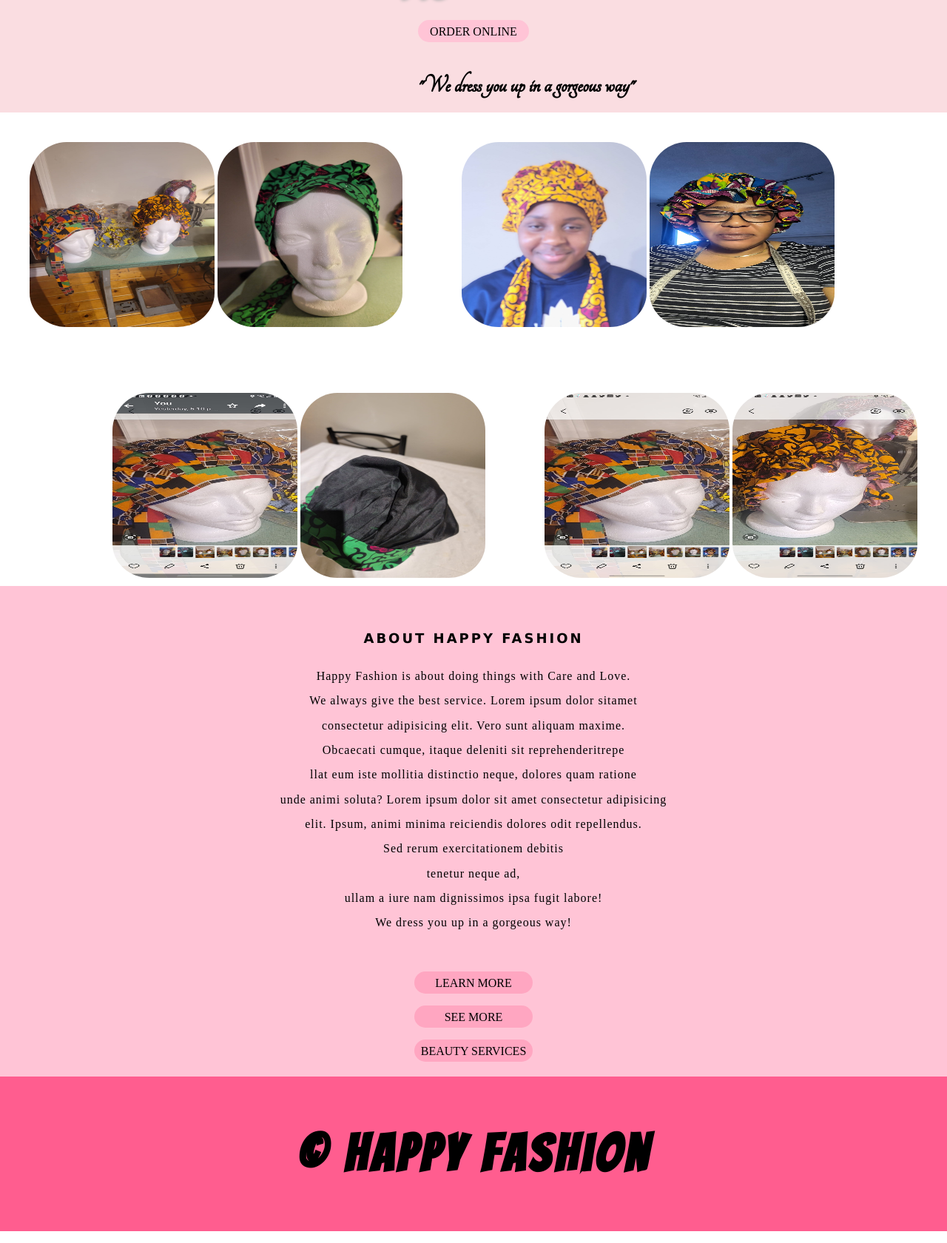
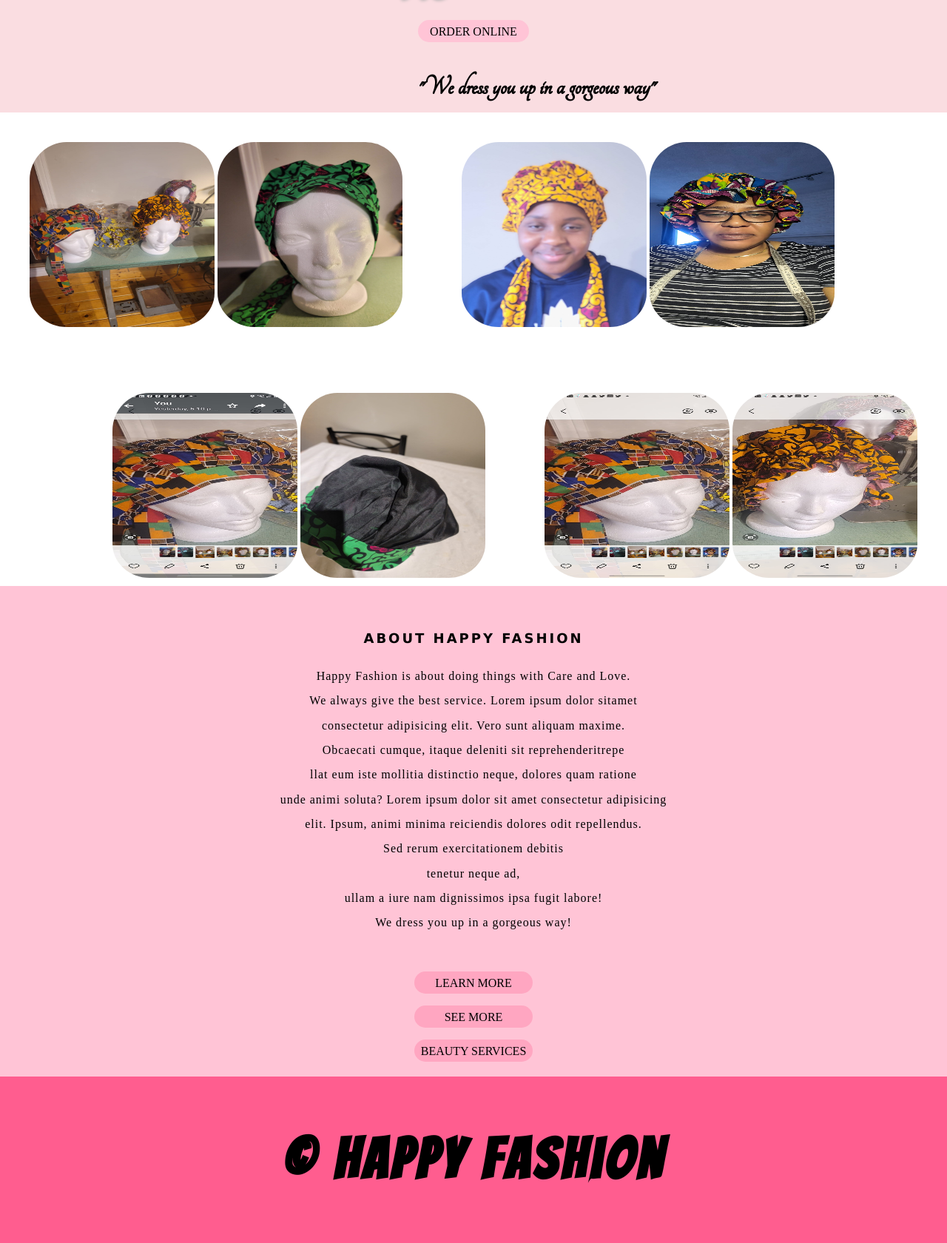
Before and after one commit to naomiconcept/Happy-Fashion, a plain HTML site: page index.html in a window 1280 px wide. Shown: the part 308-1988 px from the top of the page at 74% size. Drawn offline with Linux system fonts and the light colour scheme; a web font is replaced by a local one.

Commit message:
Happy Fashion

```diff
--- a/index.css
+++ b/index.css
@@ -112,7 +112,7 @@ html, body{
     display: inline-block;
     text-align: center;
     font-family: 'Tangerine', serif;
-    font-size: 35px;
+    font-size: 3vw;
     white-space: nowrap;
 
 }
@@ -205,7 +205,7 @@ html, body{
 .footer_text{
     letter-spacing: 5px;
     font-family: 'Bangers', cursive;
-    font-size: 70px;
+    font-size: 6vw;
 
 }
 
```
